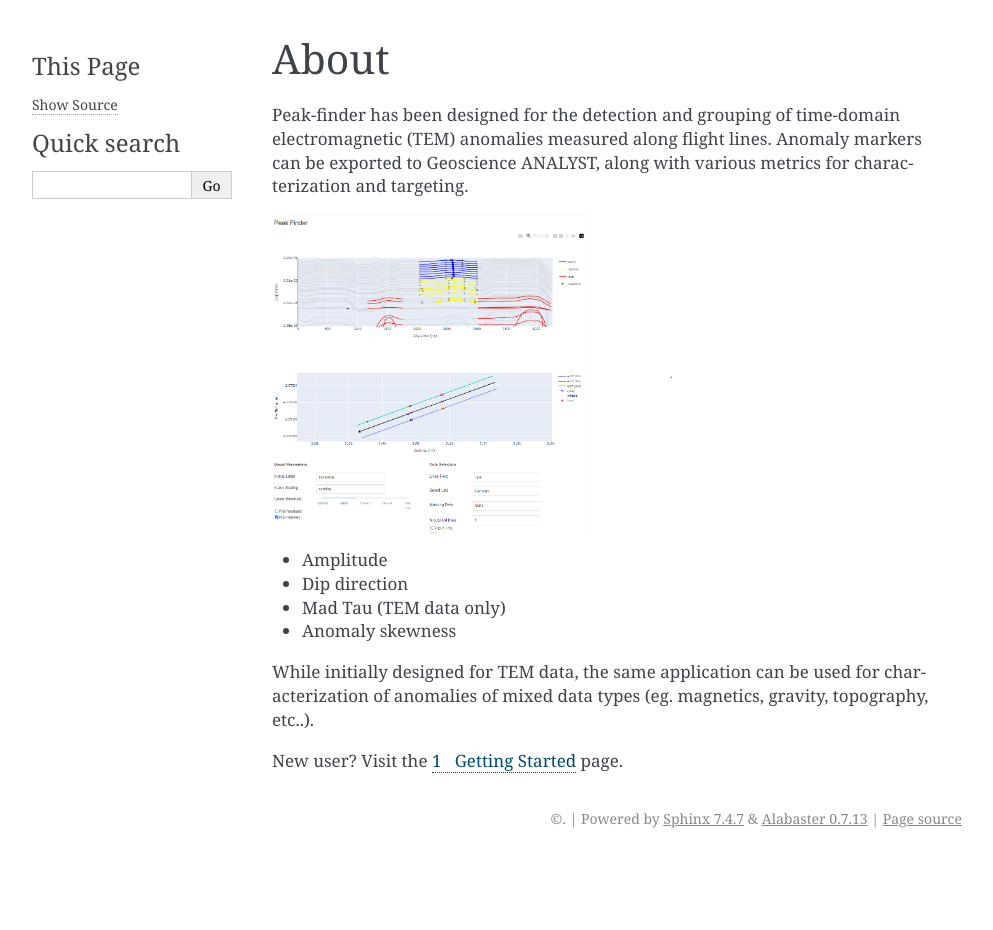
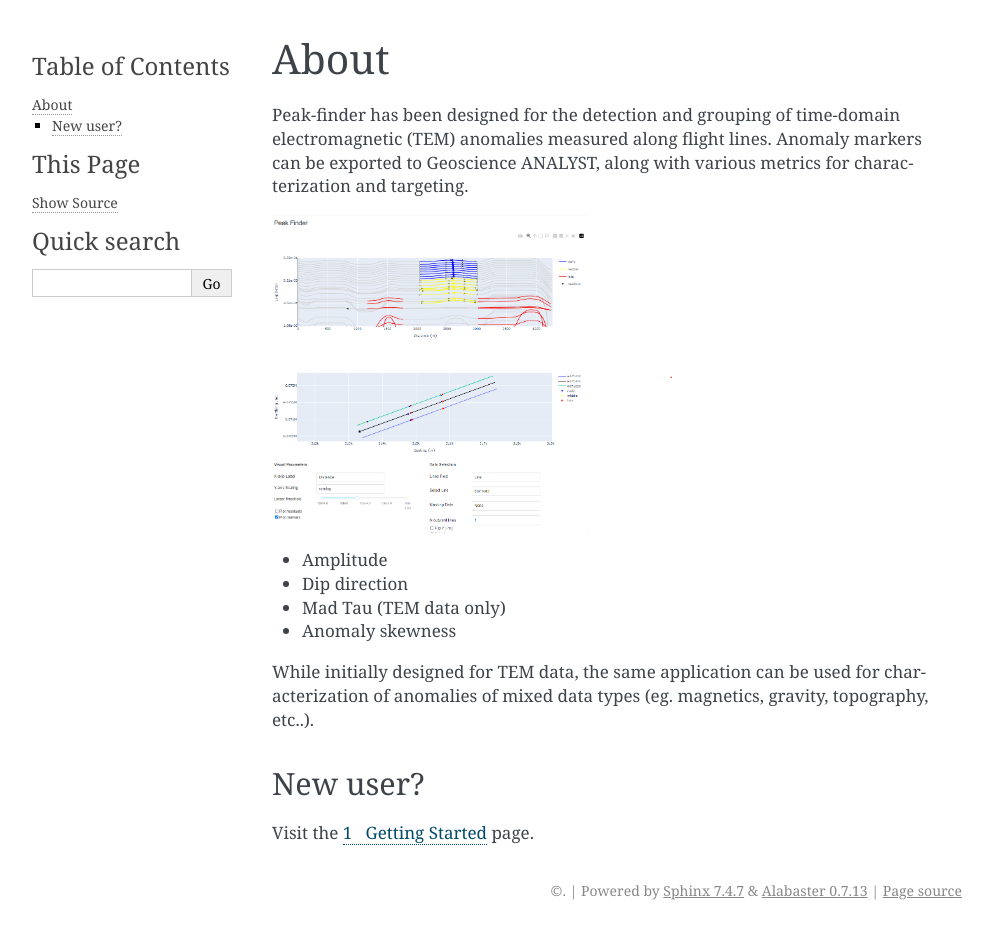
Before and after one commit to MiraGeoscience/peak-finder-app, a Sphinx documentation site: the page built from docs/source/introduction.rst, in a window 1280 px wide. Shown: the whole page, without its empty margins (148-1141 px from the left). Built offline with Sphinx 7.4.7, drawn with Linux system fonts in a browser that asks for light colours; before the commit the page ends 900 px from its top, so only the background shows below that.

Commit message:
Update docs/source/introduction.rst
Co-authored-by: domfournier <dominiquef@mirageoscience.com>

```diff
--- a/docs/source/introduction.rst
+++ b/docs/source/introduction.rst
@@ -21,4 +21,7 @@
 characterization of anomalies of mixed data types (eg. magnetics, gravity,
 topography, etc..).
 
-New user? Visit the :ref:`getting_started` page.
+New user?
+---------
+
+Visit the :ref:`getting_started` page.
```
